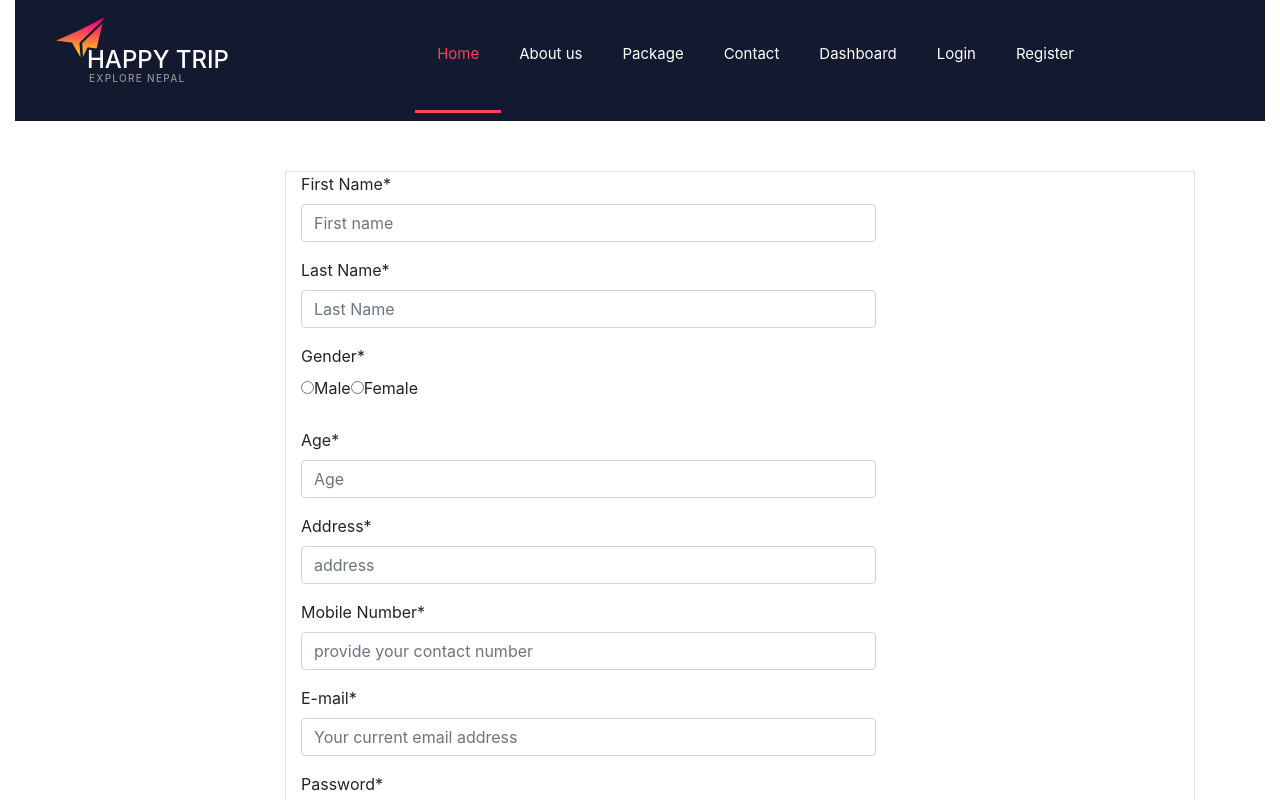
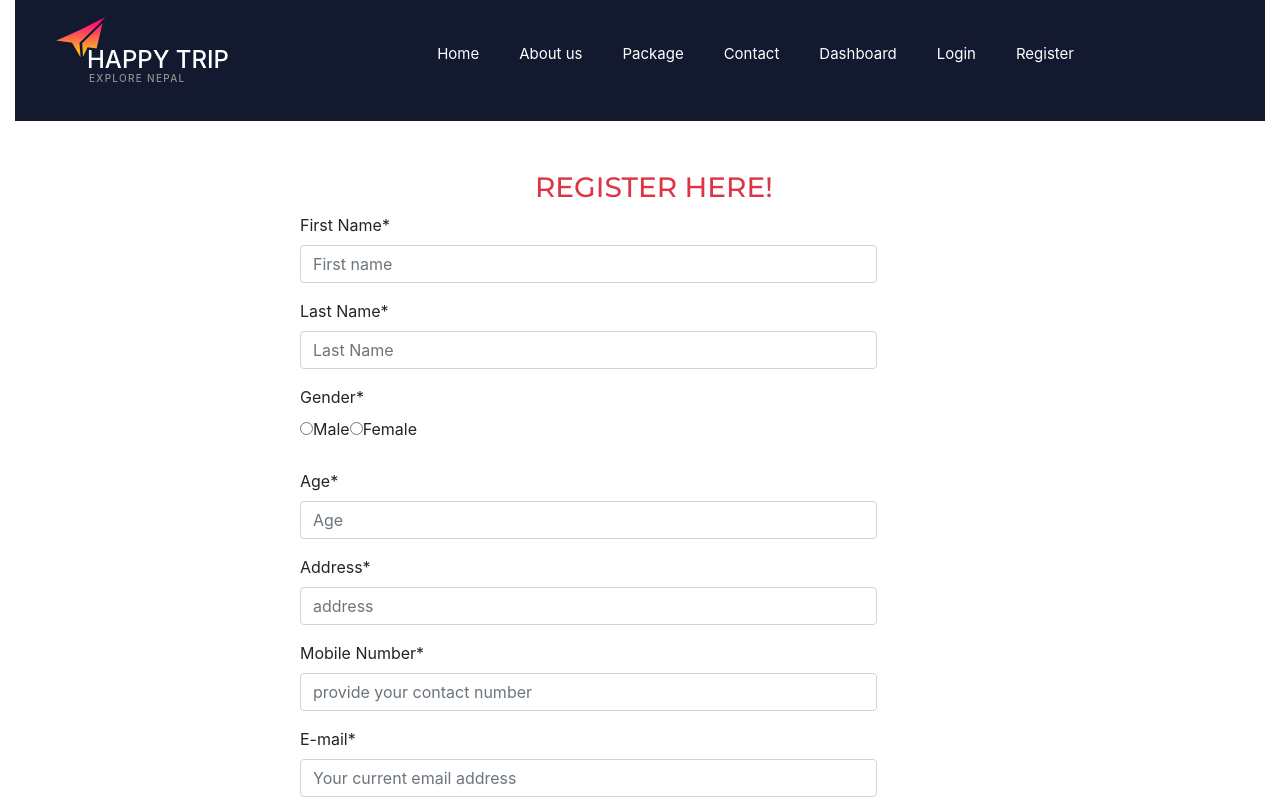
Before and after one commit to GunnerUjjwol/HappyTrip-User-Frontend, an Angular app: page /register in a window 1280 px wide. Shown: the top 800 px of the page. Built offline with nearby package versions, Linux system fonts and the light colour scheme.

Commit message:
Before Demo

```diff
--- a/src/app/nav-bar/nav-bar.component.html
+++ b/src/app/nav-bar/nav-bar.component.html
@@ -16,7 +16,7 @@
           <!-- Main Navigation -->
           <nav class="main_nav ml-auto">
             <ul class="main_nav_list">
-              <li class="main_nav_item active"><a href="#">Home</a></li>
+              <li class="main_nav_item "><a href="#">Home</a></li>
               <li class="main_nav_item "><a [routerLink]="['/about-us']">About us</a></li>
               <li class="main_nav_item "><a [routerLink]="['/packages']">Package</a></li>
               <li class="main_nav_item "><a [routerLink]="['/contact-us']">Contact</a></li>
--- a/src/app/packagespage/packagespage.component.html
+++ b/src/app/packagespage/packagespage.component.html
@@ -1,5 +1,5 @@
 <div class="home">
-		<div class="home_background" style="background-image:url(../assets/images/background.jpg)"></div>
+		<div class="home_background" style="background-image:url(../assets/images/about_back.jpg)"></div>
 
 </div>
 <!-- <div class="find">
@@ -78,6 +78,8 @@
 
                 <div class="item_text">{{l.packageDescription}}</div>
                 <button class="btn btn-danger" (click)=onBooked(l)>Book Now!</button>
+                <h6 *ngIf="has_Booked"><div class="alert alert-success"> You have successfully booked this package. We will get in touch with you!</div></h6>
+
 
 							</div>
 						</div>
--- a/src/app/packagespage/packagespage.component.ts
+++ b/src/app/packagespage/packagespage.component.ts
@@ -9,19 +9,22 @@ import { HttpClient } from '@angular/common/http';
 export class PackagespageComponent implements OnInit {
   list:any;
   user="Dummy Customer";
+  has_Booked='';
 
 
   constructor(private http:HttpClient) { }
 
   onBooked(l){
 
-    //const body={list:l,user:this.myVar};
-    //const body={PackageTrip:l,user:this.myVar};
+
     const body={PackageTrip:l,user:this.user};
     console.log(body);
+    this.has_Booked='';
     let obs = this.http.post("http://localhost:8090/Booking/add",body);
     obs.subscribe(()=>{});
   }
+
+
 
   ngOnInit() {
     let obs = this.http.get("http://localhost:8090/Package/all");
--- a/src/app/registration-form/registration-form.component.css
+++ b/src/app/registration-form/registration-form.component.css
@@ -1,4 +1,6 @@
-
+h3{
+    margin-left: 250px;
+}
 
 form{
     margin-left: 200px;
--- a/src/app/registration-form/registration-form.component.html
+++ b/src/app/registration-form/registration-form.component.html
@@ -1,8 +1,8 @@
 <div class="container">
 
-<!------ Include the above in your HEAD tag ---------->
- <form class="form-horizontal border "  #f="ngForm" (ngSubmit)="register(f)">
 
+ <form class="form-horizontal "  #f="ngForm" (ngSubmit)="register(f)">
+        <h3 class="text-danger">REGISTER HERE!</h3>
 
 
         <div id="div_id_name" class="form-group required">
```
